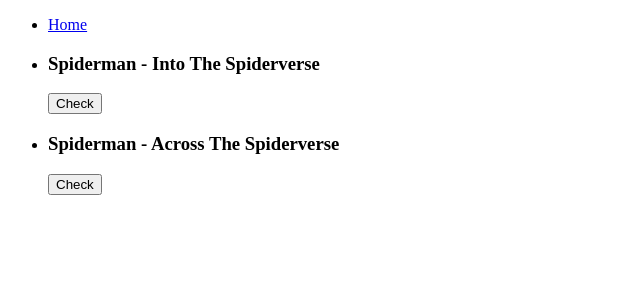
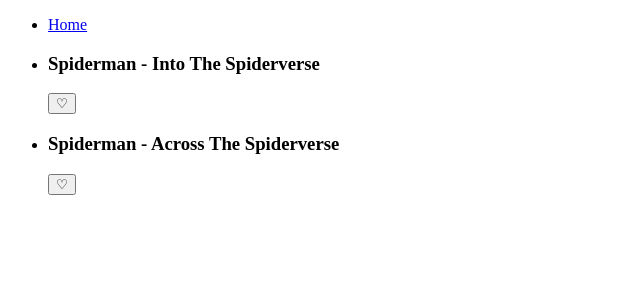
Before and after one commit to JuanPablo70/IETI-MoviesReact, a React (Vite) app: page / in a window 1280 px wide. Shown: the top 300 px of the page, without its empty margins (0-640 px from the left). Built offline with nearby package versions, Linux system fonts and the light colour scheme.

Commit message:
useState and useEffect hooks

```diff
--- a/src/components/MovieCard.jsx
+++ b/src/components/MovieCard.jsx
@@ -1,18 +1,19 @@
 export const MovieCard = (props) => {
 
-    const {name, onCheckClick} = props;
+    const {name, onFavouriteClick, isFavourite} = props;
 
     function handleClick() {
-        console.log(`Checked ${name}`);
-        onCheckClick(name);
+      onFavouriteClick(name);
     }
 
     return (
-        <li>
-            <article>
-                <h3>{name}</h3>
-                <button onClick={handleClick}>Check</button>
-            </article>
-        </li>
+      <li>
+        <article>
+          <h3>{name}</h3>
+          <label>
+            <button onClick={handleClick}>{isFavourite ? "❤️" : "♡"}</button>
+          </label>
+        </article>
+      </li>
     );
 }
--- a/src/components/MovieList.jsx
+++ b/src/components/MovieList.jsx
@@ -1,21 +1,50 @@
+import { useEffect, useState } from "react";
 import { MovieCard } from "./MovieCard";
 
 // other way to export components - arrow functions
 export const MovieList = (props) => {
 
     const {list} = props;
+    // state to save the favourite movies. favourites is a read only variable
+    const [favourites, setFavourites] = useState([]);
 
-    const handleCheck = (movieName) => {
-        console.log(`Check clicked from ${movieName}`)
-    }
+    const handleFavouriteClick = (movieName) => {
+      console.log(`Favourite clicked from ${movieName}`);
+
+      // favourites copy to see the state in real time
+      let newFavourites = [...favourites];
+
+      if (!favourites.includes(movieName)) {
+        newFavourites = [...favourites, movieName];
+      } else { // removes the movie if it is already in favourites list
+        newFavourites = newFavourites.filter((movie) => movieName != movie);
+      }
+
+      // saves the list into favourites
+      setFavourites(newFavourites);
+
+      // saves the "favourites" list in local storage in order to see the info when the page reloads
+      localStorage.setItem("favourites", JSON.stringify(newFavourites));
+    };
+
+    // Hook that allows to see the local storage information in the component
+    useEffect(() => {
+      const localStorageData = localStorage.getItem("favourites"); // gets the local storage with key = "favourites"
+      if (localStorageData) {
+        const storedFavourites = JSON.parse(localStorageData);
+      setFavourites(storedFavourites); // the component knows what the favourites are
+      }
+    }, []);
+
+    console.log({favourites});
 
     return (
         <ul>
-            {
-                list.map(movie => (
-                    <MovieCard name={movie.name} onCheckClick={handleCheck}/>
-                ))
-            }
+          {
+            list.map(movie => (
+              <MovieCard key={movie.name} name={movie.name} onFavouriteClick={handleFavouriteClick} isFavourite={favourites.includes(movie.name)} />
+            ))
+          }
         </ul>
     );
 }
```
Also changed, not shown: src/components/Header.jsx (indentation only).
